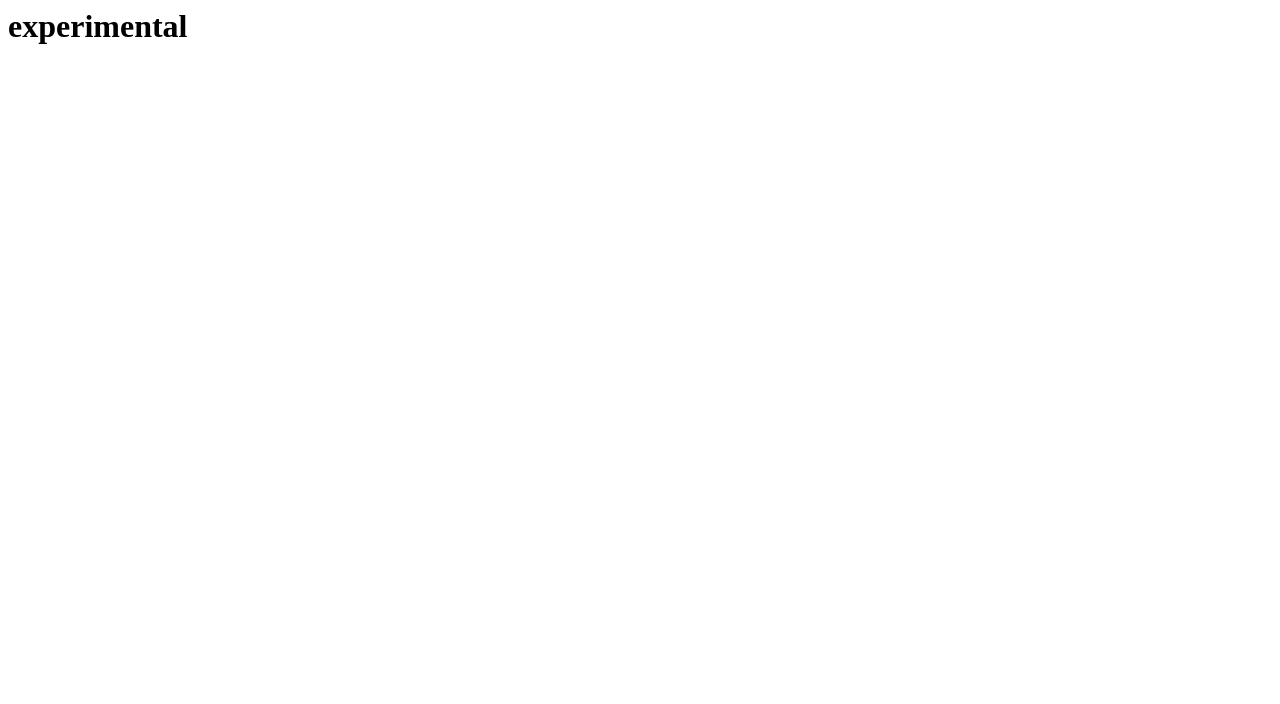
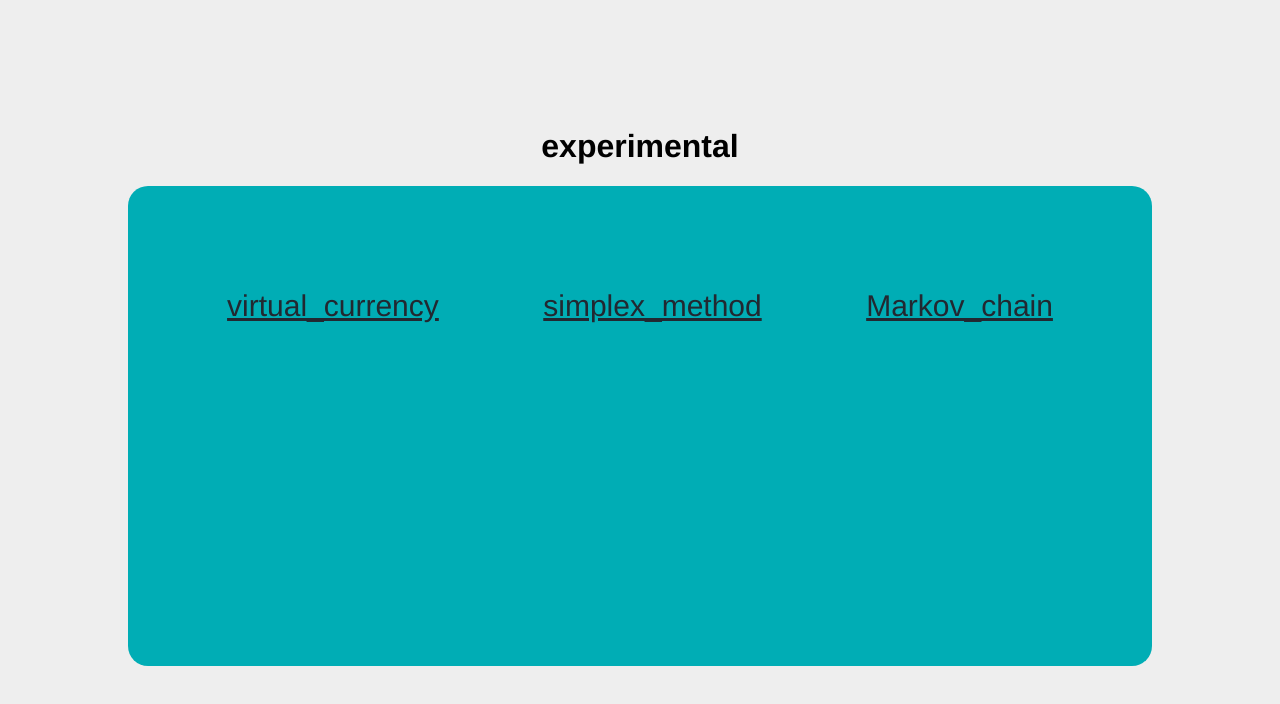
Before and after one commit to stereomp3/experimental, a plain HTML site: page index.html in a window 1280 px wide. Drawn offline with Linux system fonts and the light colour scheme.

Commit message:
add index.html

```diff
--- a/index.css
+++ b/index.css
@@ -0,0 +1,24 @@
+body {
+    padding: 10%;
+    font: 16px Helvetica, Arial;
+    margin: 0;
+    background-color: #EEEEEE;
+}
+
+.maindiv{
+    background-color: #00ADB5;
+    position: fixed;
+    height: 60%;
+    width: 80%;
+    border-radius: 20px;
+    text-align: center;
+    color: #393E46;
+}
+
+.maindiv a{
+    position: relative;
+    padding: 50px;
+    font-size: 30px;
+    color: #222831;
+    cursor: pointer;
+}
--- a/index.html
+++ b/index.html
@@ -5,6 +5,12 @@
     <link rel="stylesheet" href="https://cdnjs.cloudflare.com/ajax/libs/font-awesome/4.7.0/css/font-awesome.min.css">
   </head>
   <body>
-     <h1>experimental</h1>
+      <h1 style="text-align: center;">experimental</h1>
+      <div class="maindiv">
+          <div style="margin-top: 10%;"></div>
+        <a href="./virtual_currency/index.html">virtual_currency</a>
+        <a href="./simplex_method/index.html">simplex_method</a>
+        <a href="./Markov_chain/index.html">Markov_chain</a>
+      </div>
   </body>
 </html>
```
Also changed, not shown: Markov_chain/index.html (added, +8 -0 lines), simplex_method/index.html (added, +8 -0 lines), virtual_currency/index.html (added, +8 -0 lines).
